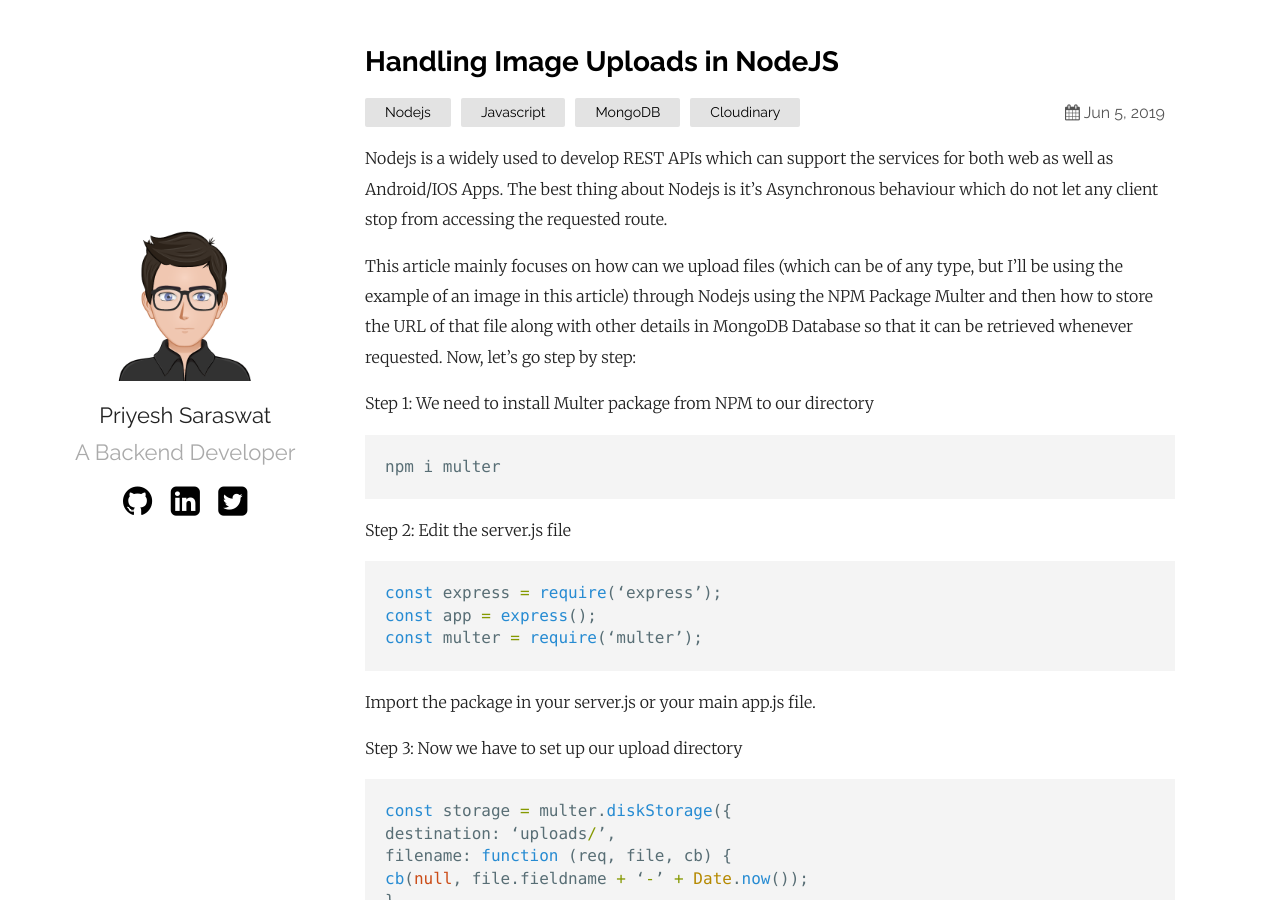
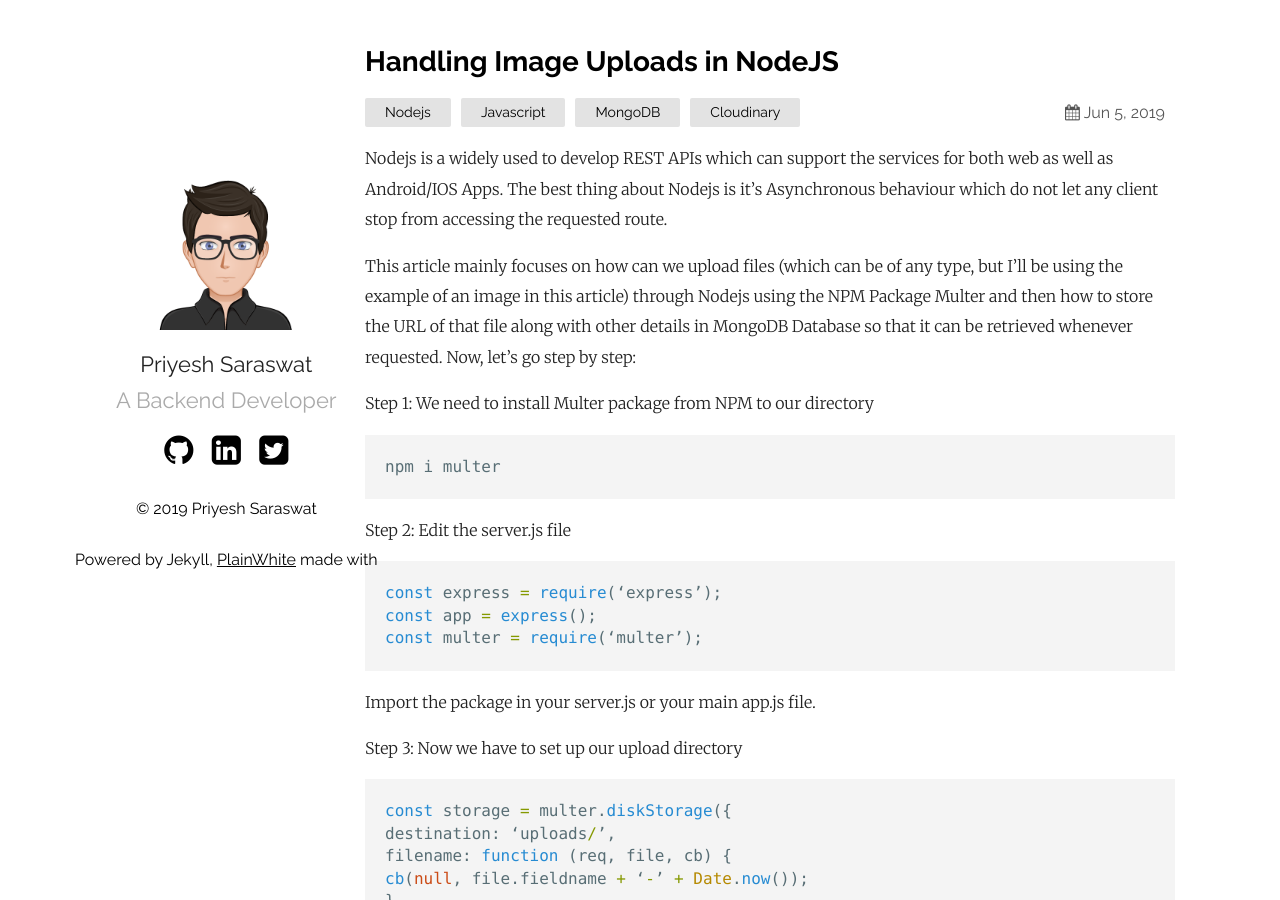
Before and after one commit to codejockey02/plainWhiteJekyll, a Jekyll site: the page built from _posts/2019-06-09-Image Upload.markdown, in a window 1280 px wide and 900 px high. Built offline with Jekyll 4.4.1, drawn with Linux system fonts in a browser that asks for light colours.

Commit message:
some changed

```diff
--- a/_config.yml
+++ b/_config.yml
@@ -20,7 +20,7 @@
     twitter: __priyesh
     github:  codejockey02
     linkedIn: in/priyeshs2
-    rss: rss Made with <3 using Jekyll
+    rss: rss
     # dribbble: jekyll
     # facebook: jekyll
     # flickr:   jekyll
--- a/_layouts/default.html
+++ b/_layouts/default.html
@@ -22,6 +22,10 @@
 					<li><i class="icon-twitter-squared"></i></li>
 				</a>
 			</ul>
+			<p>&copy; 2019 Priyesh Saraswat</p>
+			<p>Powered by <a href="http://jekyllrb.com"></a>Jekyll, <a
+					href="https://github.com/thelehhman/plainwhite-jekyll">PlainWhite</a> made with</p>
+			<i class="fa fa-heart heart-icon"></i>
 		</section>
 		<section class="content">
 			{{ content }}
--- a/_layouts/post.html
+++ b/_layouts/post.html
@@ -34,11 +34,5 @@
   </script>
   <noscript>Please enable JavaScript to view the <a href="https://disqus.com/?ref_noscript" rel="nofollow">comments
       powered by Disqus.</a></noscript>
-  <footer>
-    <p>&copy; 2019 Priyesh Saraswat</p>
-    <p>Powered by <a href="http://jekyllrb.com"></a>Jekyll, <a
-        href="https://github.com/thelehhman/plainwhite-jekyll">PlainWhite</a> made with</p>
-    <i class="fa fa-heart heart-icon"></i>
-  </footer>
 </div>
 {%- endif -%}
```
